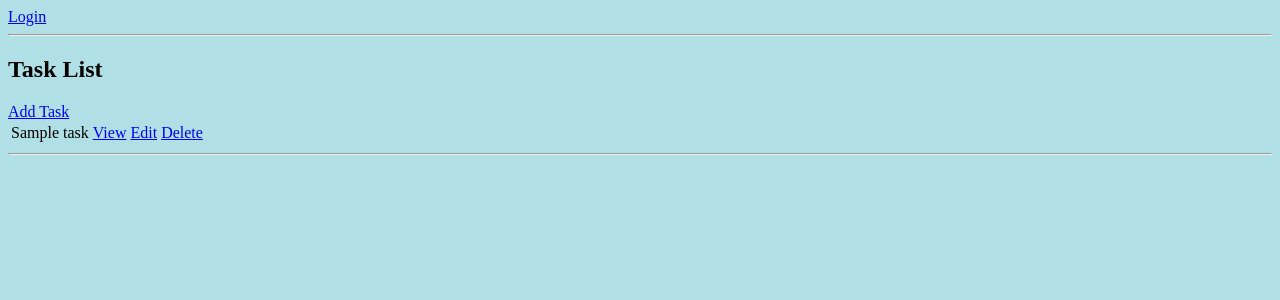
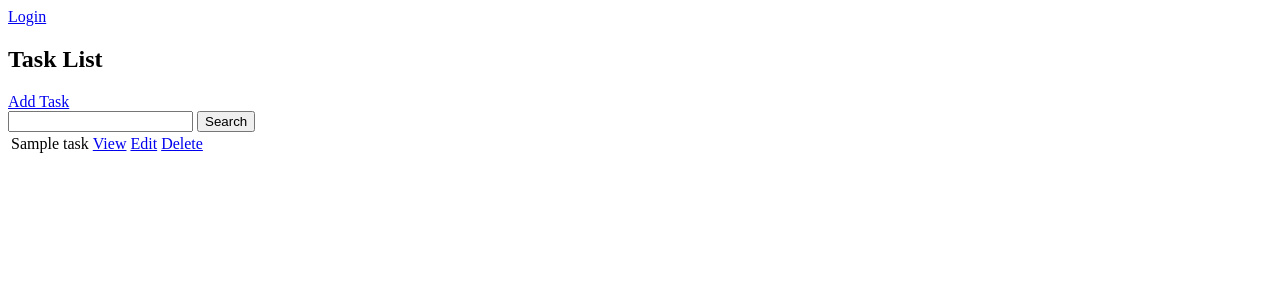
Before and after one commit to JosaiahS/Django-To-Do-List-Learn, a Django app: template base/templates/base/task_list.html in a window 1280 px wide. Shown: the top 300 px of the page. Run offline with Django 3.2, Linux system fonts and the light colour scheme; the template is opened without the code that fills it: most values are stand-ins (such as "Sample title", 1, 10 or a date in 2020).

Commit message:
Added Search Function Updated TaskList view Updated several html files

```diff
--- a/base/templates/base/login.html
+++ b/base/templates/base/login.html
@@ -2,6 +2,8 @@
 
 <form method="post">
   {% csrf_token %} {{form.as_p}}
-  <input type="submit" value="Login" />
-  <a href="{% url 'tasks' %}">Tasks</a>
+  <body>
+    <input type="submit" value="Login" />
+    <a href="{% url 'tasks' %}">Tasks</a>
+  </body>
 </form>
--- a/base/templates/base/task_confirm_delete.html
+++ b/base/templates/base/task_confirm_delete.html
@@ -1,7 +1,7 @@
 <a href="{% url 'tasks' %}">Go Back</a>
 <form method="POST">
   {% csrf_token %}
-  <body style="background-color: powderblue">
+  <body>
     <p>Are you sure that you want to delete this "{{task}}"</p>
   </body>
   <input type="submit" value="Delete" />
--- a/base/templates/base/task_list.html
+++ b/base/templates/base/task_list.html
@@ -3,7 +3,7 @@
 <head>
   <title>Tasks</title>
 </head>
-<body style="background-color:powderblue">
+<body>
 <!-- In your template -->
 {% if request.user.is_authenticated %}
   <p>Welcome to your tasks {{ request.user }}</p>
@@ -16,9 +16,15 @@
 {% else %}
   <a href="{% url 'login' %}">Login</a>
 {% endif %}
-<hr>
+
   <h2>Task List</h2>
   <a href="{% url 'task-create' %}"> Add Task</a>
+
+  <form method="GET">
+    <input type="text" name="search-area" value="{{search_input}}">
+  <input type="submit" value="Search">
+  </form>
+
 
   <table>
     {% for task in tasks%}
@@ -32,7 +38,7 @@
     <h3>No items in list</h3>
     {% endfor %}
   </table>
-  <hr>
+
 </form>
 </body>
 </html>
--- a/base/views.py
+++ b/base/views.py
@@ -27,6 +27,12 @@ class TaskList(LoginRequiredMixin,ListView):
             context = super().get_context_data(**kwargs)
             context['tasks'] = context['tasks'].filter(user=self.request.user)
             context['count'] = context['tasks'].filter(complete=False).count()
+
+            search_input = self.request.GET.get('search-area') or ''
+            if search_input:
+                context['tasks'] = context['tasks'].filter(
+                    title__startswith=search_input)
+            context['search_input'] = search_input
             return context
 
 
```
Also changed, not shown: CHANGELOG.md.
